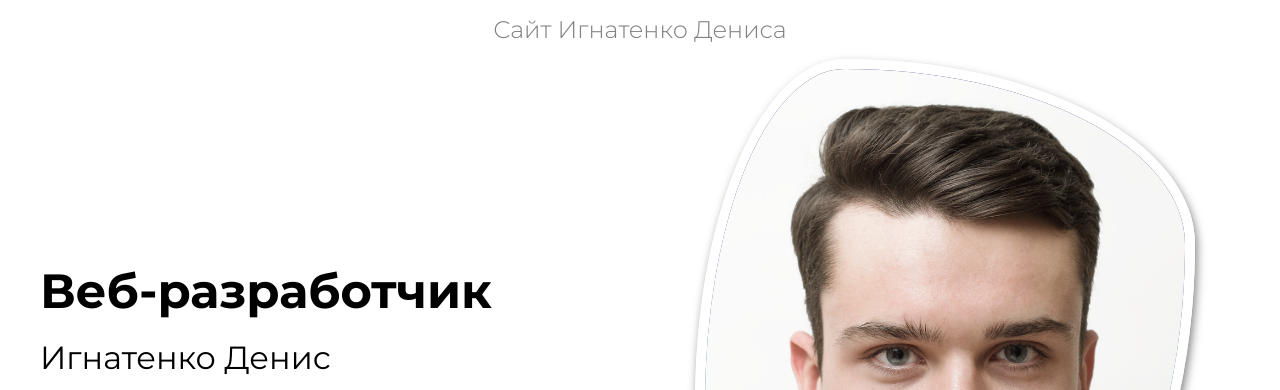
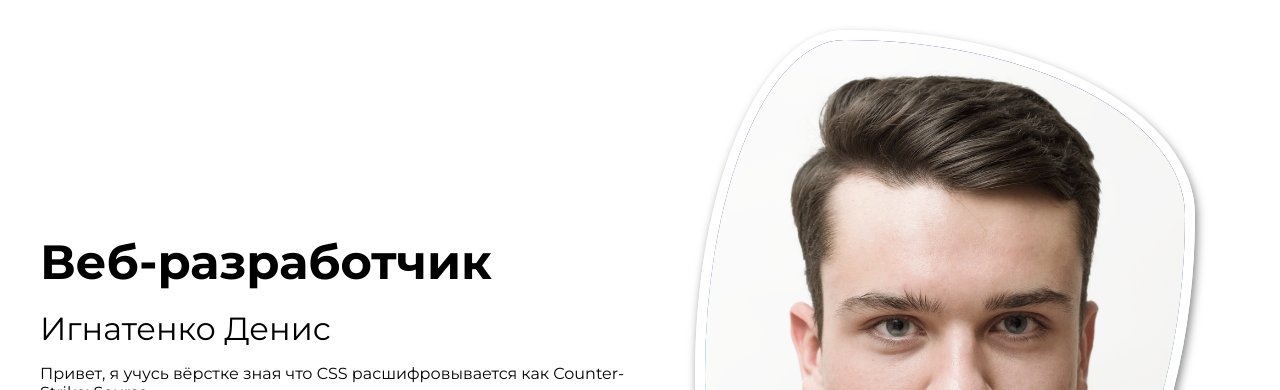
Before and after one commit to unlabelDen/unlabelDen.github.io, a plain HTML site: page index.html in a window 1280 px wide. Shown: the top 390 px of the page. Drawn offline with nearby package versions, Linux system fonts and the light colour scheme.

Commit message:
Update index.html

```diff
--- a/index.html
+++ b/index.html
@@ -3,7 +3,7 @@
 <head>
   <meta charset="UTF-8">
   <meta name="viewport" content="width=device-width, initial-scale=1.0">
-  <title>Document</title>
+  <title>My visit card</title>
 
   <!-- Подключаем шрифт -->
   <link rel="preconnect" href="https://fonts.gstatic.com">
@@ -17,7 +17,7 @@
 
 <body>
     <header class="header">
-        <a class="header_logo logo" href="#">Сайт Игнатенко Дениса</a>
+        <a class="header_logo logo" href="#"></a>
     </header>
 
     <div class="hero">
```
